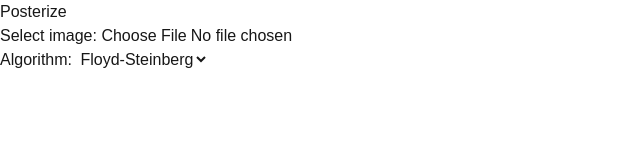
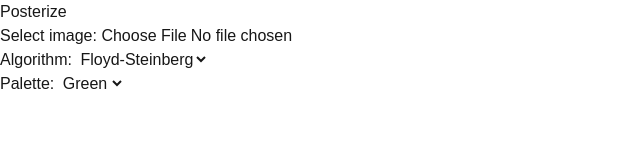
Before and after one commit to tuguldur0/posterize, a Next.js app: page / in a window 1280 px wide. Shown: the top 164 px of the page, without its empty margins (0-640 px from the left). Built offline with nearby package versions, Linux system fonts and the light colour scheme.

Commit message:
Add new palette options

```diff
--- a/src/app/page.js
+++ b/src/app/page.js
@@ -5,17 +5,44 @@ import { useRef, useState } from "react";
 export default function Home() {
   const [imageSrc, setImageSrc] = useState(null);
   const [algorithmSelected, setAlgorithmSelected] = useState("Floyd-Steinberg");
+  const [paletteSelected, setPaletteSelected] = useState("Green");
   // ene deer original nemsen
   const algorithms = ["Bayer 4x4", "Floyd-Steinberg","Atkinson", "Original"];
   const canvasRef = useRef(null);
   const loadedImgRef = useRef(null);
+  const palettes = {
+    "Green": [
+      [15, 56, 15],
+      [48, 98, 48],
+      [139, 172, 15],
+      [155, 188, 15],
+    ],
+    "Gray": [
+      [25, 25, 25],
+      [105, 105, 105],
+      [175, 175, 175],
+      [235, 235, 235],
+    ],
+    "Neon": [
+      [13, 2, 33],
+      [121, 26, 204],
+      [255, 56, 100],
+      [45, 226 , 230],
+    ],
+    "Brown": [
+      [68, 36, 12],
+      [137, 90, 48],
+      [202, 156, 110],
+      [242, 223, 198],
+    ],
+    "Red": [
+      [42, 24, 38],
+      [117, 36, 56],
+      [209, 67, 52],
+      [255,166, 92],
+    ]
 
-  const pallete = [
-    [15, 56, 15],
-    [48, 98, 48],
-    [139, 172, 15],
-    [155, 188, 15],
-  ]
+  };
 
   const findClosestColor = (r, g, b, pallete) => {
     let minDistance = Infinity;
@@ -127,44 +154,37 @@ export default function Home() {
         // calculateError(x-1, y+1, errR, errG, errB, 3/16);
         // calculateError(x, y+1, errR, errG, errB, 5/16);
         // calculateError(x+1, y+1, errR, errG, errB, 1/16);
-
         calculateError(x+1, y, errR, errG, errB, 1/8);
         calculateError(x+2, y, errR, errG, errB, 1/8);
         calculateError(x-1, y+1, errR, errG, errB, 1/8);
         calculateError(x, y+1, errR, errG, errB, 1/8);
         calculateError(x+1, y+1, errR, errG, errB, 1/8);
         calculateError(x, y+2, errR, errG, errB, 1/8);
-
       }
     }
   }
-
-  const drawCanvas = (img, algorithm) => {
+  const drawCanvas = (img, algorithm, selectedPalette) => {
     const canvas = canvasRef.current;
     if(!canvas) return;
-
     const ctx = canvas.getContext("2d");
     let width = img.width;
     let height = img.height;
     canvas.width = width;
     canvas.height = height;
-
     ctx.drawImage(img, 0, 0);
-
     let imageData = ctx.getImageData(0, 0, canvas.width, canvas.height);
     const data = imageData.data;
     console.log(data); //look
-
+    const activePalette = palettes[selectedPalette];
     if(algorithm == "Floyd-Steinberg"){
-      floydsteinberg(data, width, height, pallete);
+      floydsteinberg(data, width, height, activePalette);
     } else if (algorithm == "Bayer 4x4"){
-      bayer4x4(data, width, height, pallete);
+      bayer4x4(data, width, height, activePalette);
     } else if (algorithm == "Atkinson"){
-      atkinson(data, width, height, pallete);
+      atkinson(data, width, height, activePalette);
     }
     ctx.putImageData(imageData, 0, 0);
   }
-
   const handleImageUpload = (event) => {
     const file = event.target.files[0];
     if(!file) return;
@@ -174,7 +194,7 @@ export default function Home() {
       const img = new Image();
       img.onload = () => {
         loadedImgRef.current = img;
-        drawCanvas(img, algorithmSelected);
+        drawCanvas(img, algorithmSelected, paletteSelected);
         setImageSrc(e.target.result);
       }
       img.src = e.target.result;
@@ -185,13 +205,20 @@ export default function Home() {
     const value = event.target.value;
     setAlgorithmSelected(value);
     if(loadedImgRef.current) {
-      drawCanvas(loadedImgRef.current, value);
+      drawCanvas(loadedImgRef.current, value, paletteSelected);
+    }
+  }
+  // unguu solidog function
+  const handlePaletteChange = (event) => {
+    const value = event.target.value;
+    setPaletteSelected(value);
+    if (loadedImgRef.current) {
+      drawCanvas(loadedImgRef.current, algorithmSelected, value);
     }
   }
   const handleExport = () => {
     const canvas = canvasRef.current;
     if(!canvas) return;
-
     const link = document.createElement("a");
     link.download = "export.png";
     link.href = canvas.toDataURL("image/png");
@@ -201,13 +228,12 @@ export default function Home() {
  const handleReset = () => {
   setAlgorithmSelected("Original");
   if(loadedImgRef.current) {
-    drawCanvas(loadedImgRef.current, "Original");
+    drawCanvas(loadedImgRef.current, "Original", paletteSelected);
   }
  }
   return (
     <div>
       <h1>Posterize</h1>
-
       <div>
         <label>
           Select image:{" "}
@@ -225,6 +251,16 @@ export default function Home() {
         </label>
       </div>
       <div>
+        <label>
+          Palette:{" "}
+          <select value={paletteSelected} onChange={handlePaletteChange}>
+            {Object.keys(palettes).map((key, index) =>(
+              <option value={key} key={index}>{key}</option>
+            ))}
+          </select>
+        </label>
+      </div>
+      <div>
         <canvas ref={canvasRef}></canvas>
       </div>
     <div>
```
